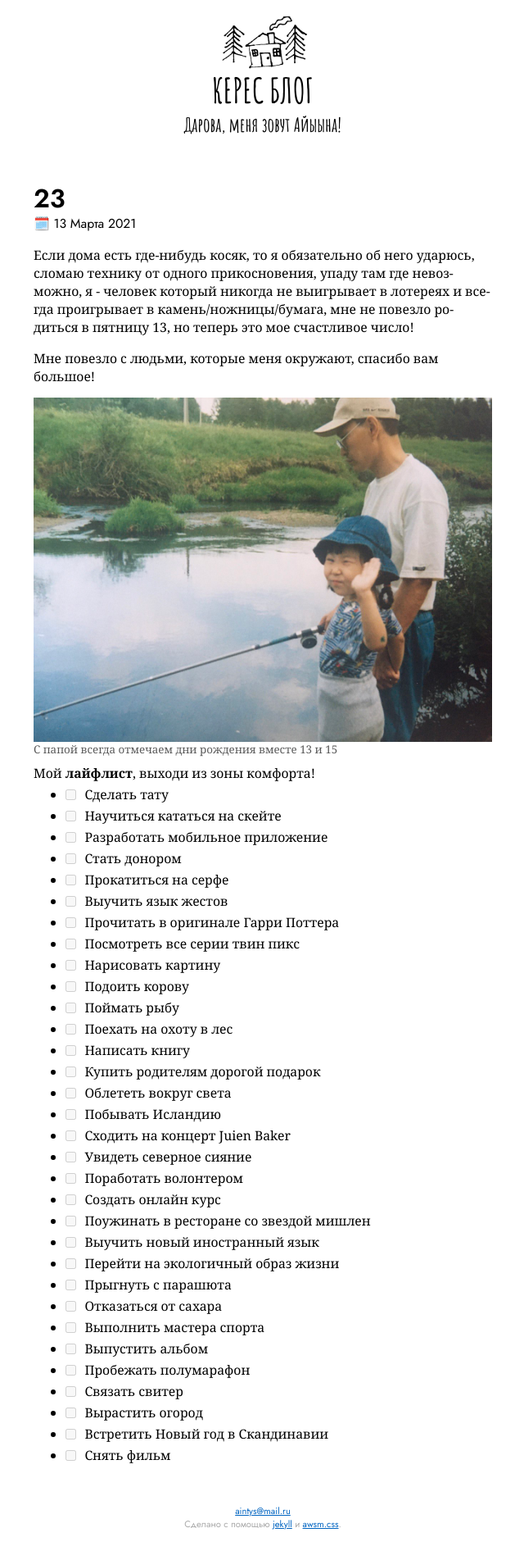
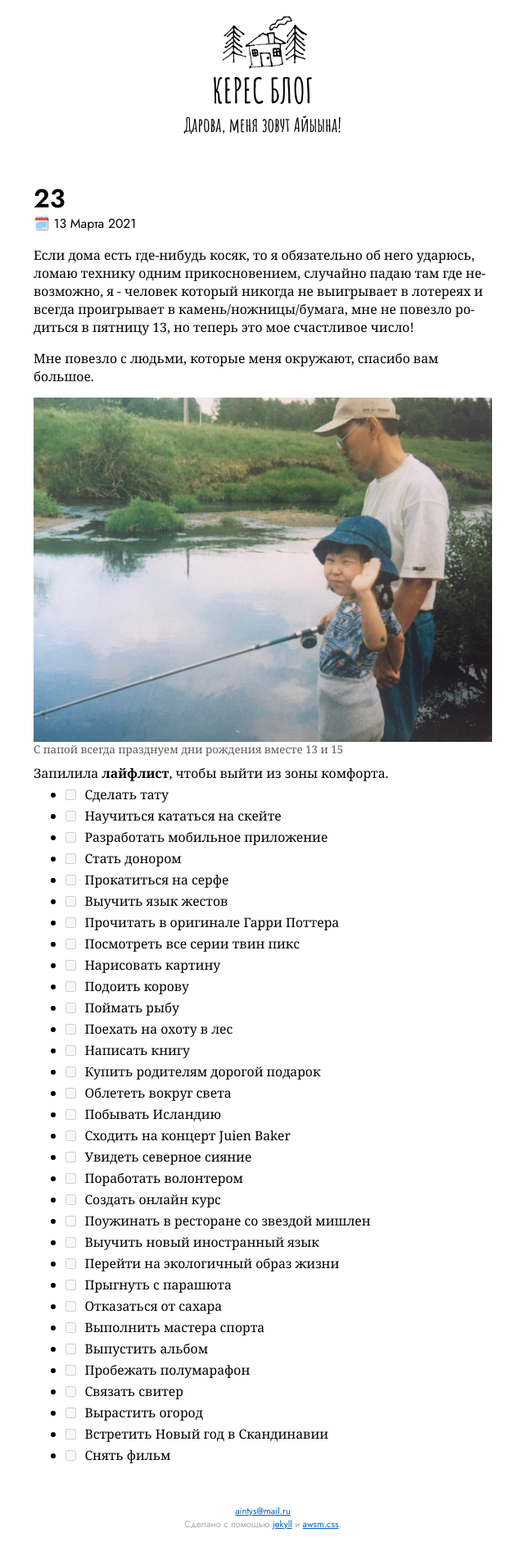
Before and after one commit to keresm/keresaina.github.io, a Jekyll site: the page built from _posts/2021-03-13-23.md, in a window 1280 px wide. Shown: the whole page at 82% size, without its empty margins (319-959 px from the left). Built offline with Jekyll 4.4.1, drawn with Linux system fonts in a browser that asks for light colours.

Commit message:
Update 2021-03-13-23.md

```diff
--- a/_posts/2021-03-13-23.md
+++ b/_posts/2021-03-13-23.md
@@ -5,17 +5,16 @@ date:   2021-03-13 09:00:13 +0900
 
 ---
 
-Если дома есть где-нибудь косяк, то я обязательно об него ударюсь, сломаю технику от одного прикосновения, упаду там где невозможно, я - человек который никогда не выигрывает в лотереях и всегда проигрывает в камень/ножницы/бумага, мне не повезло родиться в пятницу 13, но теперь это мое счастливое число!
+Если дома есть где-нибудь косяк, то я обязательно об него ударюсь, ломаю технику одним прикосновением, случайно падаю там где невозможно, я - человек который никогда не выигрывает в лотереях и всегда проигрывает в камень/ножницы/бумага, мне не повезло родиться в пятницу 13, но теперь это мое счастливое число!
 
-Мне повезло с людьми, которые меня окружают, спасибо вам большое!
+Мне повезло с людьми, которые меня окружают, спасибо вам большое.
 
 <figure>
-  <img src="{{ site.url }}/assets/images/yaibatya.jpg" data-action="zoom" /><figcaption> С папой всегда отмечаем дни рождения вместе 13 и 15</figcaption>
+  <img src="{{ site.url }}/assets/images/yaibatya.jpg" data-action="zoom" /><figcaption> С папой всегда празднуем дни рождения вместе 13 и 15</figcaption>
 </figure>
 
 
-Мой **лайфлист**, выходи из зоны комфорта!
-
+Запилила **лайфлист**, чтобы выйти из зоны комфорта.
 
 - [ ]  Сделать тату
 - [ ]  Научиться кататься на скейте
```
